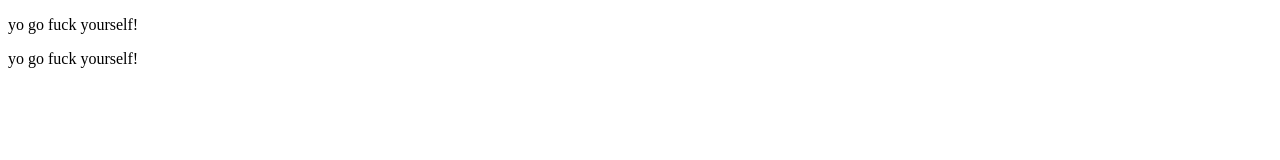
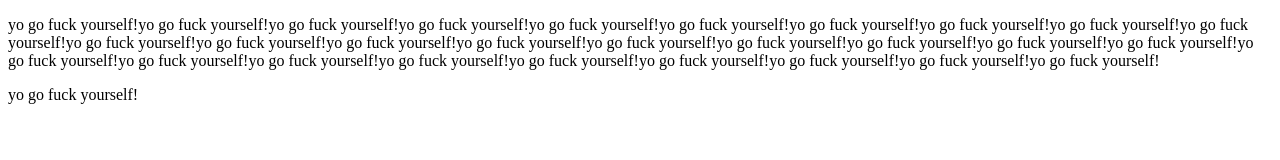
Before and after one commit to psyllas/test1, a plain HTML site: page index.html in a window 1280 px wide. Drawn offline with Linux system fonts and the light colour scheme.

Commit message:
Update index.html

```diff
--- a/index.html
+++ b/index.html
@@ -6,7 +6,7 @@
     <title>Document</title>
 </head>
 <body>
-    <p>yo go fuck yourself!</p>
+    <p>yo go fuck yourself!yo go fuck yourself!yo go fuck yourself!yo go fuck yourself!yo go fuck yourself!yo go fuck yourself!yo go fuck yourself!yo go fuck yourself!yo go fuck yourself!yo go fuck yourself!yo go fuck yourself!yo go fuck yourself!yo go fuck yourself!yo go fuck yourself!yo go fuck yourself!yo go fuck yourself!yo go fuck yourself!yo go fuck yourself!yo go fuck yourself!yo go fuck yourself!yo go fuck yourself!yo go fuck yourself!yo go fuck yourself!yo go fuck yourself!yo go fuck yourself!yo go fuck yourself!yo go fuck yourself!yo go fuck yourself!</p>
     <p>yo go fuck yourself!</p>
 </body>
 </html>
```
